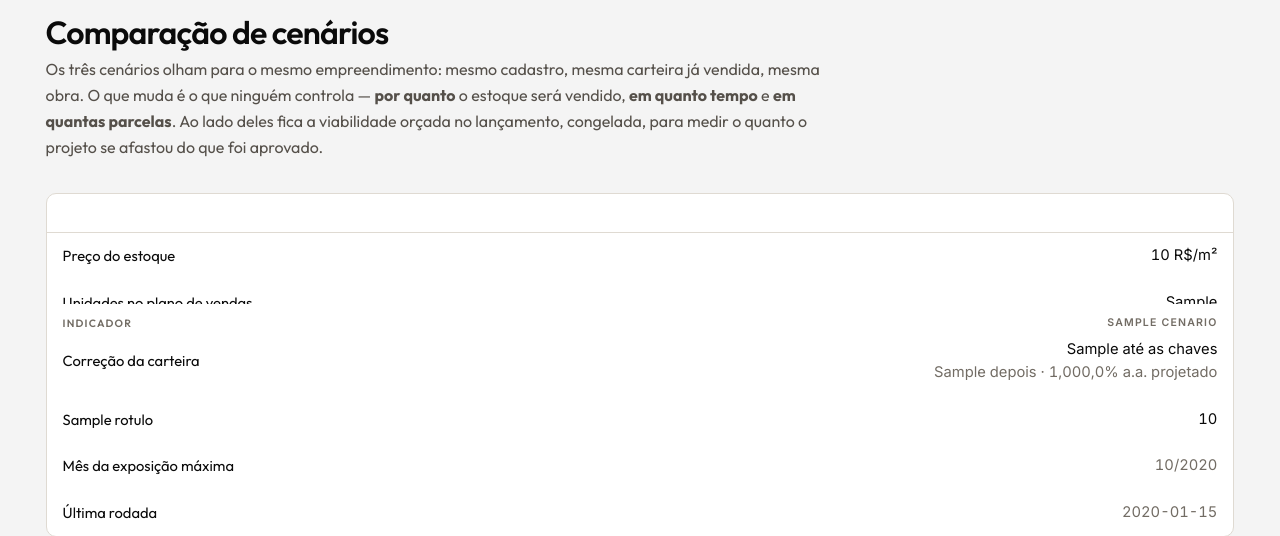
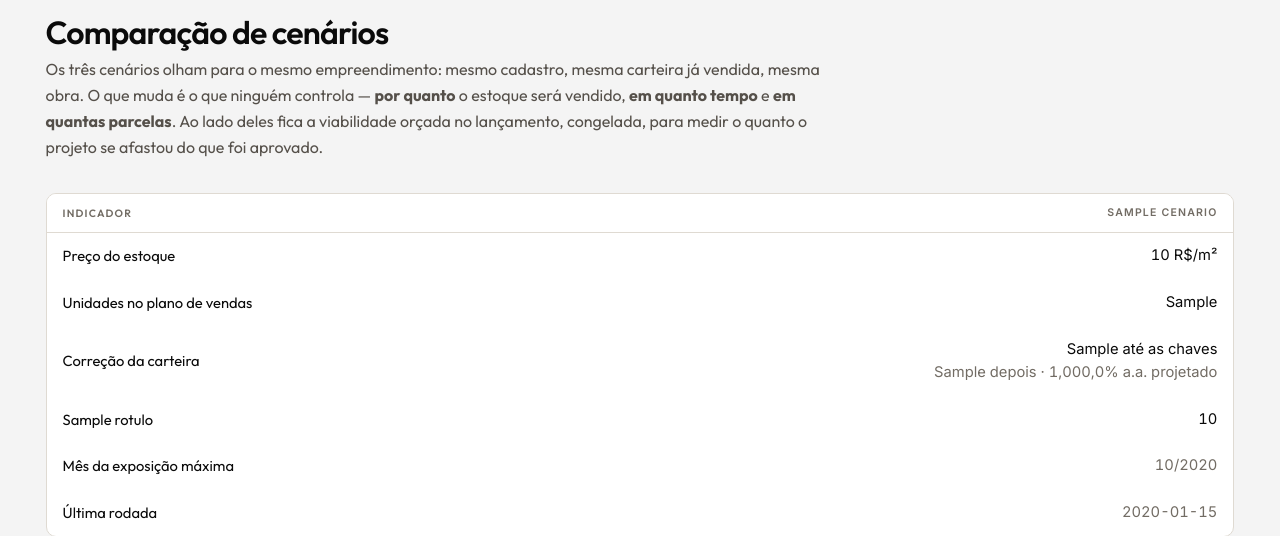
Before and after one commit to pauloluzengenharia-png/viabilidade-incorporacao, a FastAPI app: template app/web/templates/cenarios.html in a window 1280 px wide. Shown: the part 165-701 px from the top of the page. Run offline with FastAPI, Linux system fonts and the light colour scheme; the template is opened without the code that fills it: most values are stand-ins (such as "Sample title", 1, 10 or a date in 2020); parts of the project's set-up code (start-up, migrations or seed data) failed here and were passed over.

```diff
--- a/app/web/static/estilo.css
+++ b/app/web/static/estilo.css
@@ -211,7 +211,10 @@ p{margin:0 0 1rem}
   background:var(--superficie)}
 table{border-collapse:collapse; width:100%; font-size:.92rem}
 th,td{padding:.72rem 1rem; text-align:left; border:0}
-thead th{position:sticky; top:var(--altura-fixa, 104px); background:var(--superficie); font-size:.66rem;
+/* `top:0` e não a altura do cabeçalho: `.rolagem` tem overflow, então ela é o
+   contêiner de rolagem do sticky. Deslocar aqui empurra o cabeçalho para dentro
+   da tabela em vez de encostá-lo embaixo da faixa preta. */
+thead th{position:sticky; top:0; background:var(--superficie); font-size:.66rem;
   font-weight:600; letter-spacing:.11em; text-transform:uppercase;
   color:var(--tinta-3); white-space:nowrap; z-index:2;
   border-bottom:1px solid var(--fio); padding-bottom:.6rem}
@@ -529,7 +532,7 @@ footer.rodape svg{height:13px; color:var(--tinta-3)}
    ===================================================================== */
 @view-transition{navigation:auto}
 ::view-transition-old(root),::view-transition-new(root){animation-duration:.18s}
-html{scroll-behavior:smooth; scroll-padding-top:120px}
+html{scroll-behavior:smooth; scroll-padding-top:calc(var(--altura-fixa, 110px) + 16px)}
 
 /* miniatura da curva de caixa no cartão */
 .cartao .curva{display:block; width:100%; height:46px; margin:1rem 0 .2rem}
--- a/app/web/templates/base.html
+++ b/app/web/templates/base.html
@@ -71,8 +71,8 @@
 
 <script>
 // -------------------------------------------------- altura do cabeçalho fixo
-// O cabeçalho do sistema e o cabeçalho da tabela precisam grudar um embaixo do
-// outro. A altura é medida, não chutada: ela muda com a presença das abas.
+// Âncora clicada não pode parar debaixo do cabeçalho fixo. A altura dele é
+// medida, não chutada: ela muda com a presença das abas.
 (function () {
   const fixo = document.querySelector(".fixo");
   if (!fixo) return;
```
